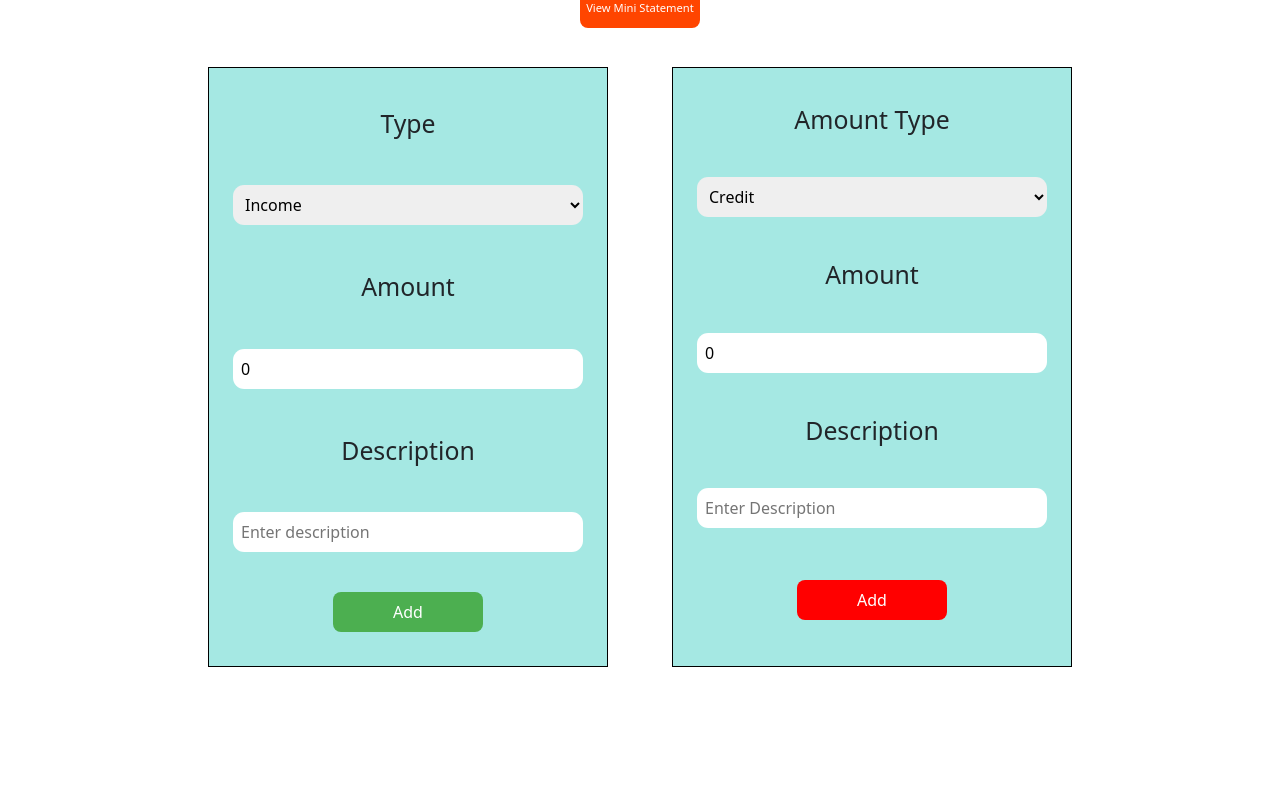
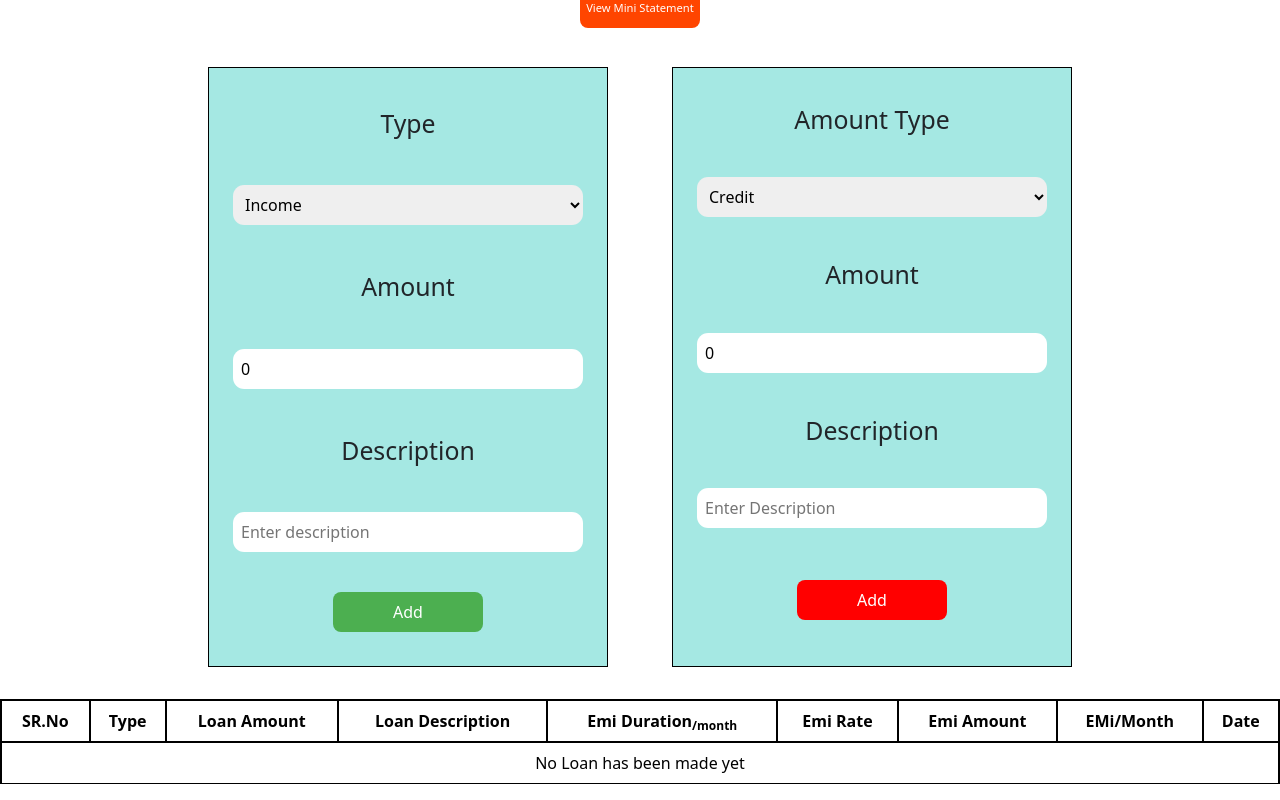
Before and after one commit to inurdream-abhi143/WalletWatch, a React (Vite) app: page / in a window 1280 px wide. Shown: the part 190-990 px from the top of the page. Before the commit the page ends 889 px from the top, so only its background shows below. Built offline with nearby package versions, Linux system fonts and the light colour scheme.

Commit message:
Added Loan history Table

```diff
--- a/src/App.jsx
+++ b/src/App.jsx
@@ -4,9 +4,11 @@ import AddRemBal from "./components/AddRemBal";
 import Loan from "./components/Loan";
 import MiniStatement from "./components/MiniStatement";
 import "./App.css";
+import { LoanHistory } from "./components/LoanHistory";
 
 const App = () => {
   const [transactionList, setTransactionList] = useState([]);
+  const [loanList, setLoanList] = useState([]);
   const [balance, setBalance] = useState(0);
   const [income, setIncome] = useState(0);
   const [expense, setExpense] = useState(0);
@@ -60,6 +62,11 @@ const App = () => {
 
   const handleLoan = (loanDetails) => {
     const { type, amount, emiRate, emiDuration } = loanDetails;
+
+    let emiToPay = 0;
+
+    let emiAmount = 0;
+
     const principal = Number(amount);
     const rate = Number(emiRate) / 12 / 100;
     const time = Number(emiDuration);
@@ -80,15 +87,27 @@ const App = () => {
           (principal * rate * Math.pow(1 + rate, time)) /
             (Math.pow(1 + rate, time) - 1)
         );
-        const emiAmount = parseFloat(emi.toFixed(2));
+        emiAmount = parseFloat(emi.toFixed(2));
         setEmi(emiAmount);
-        const emiToPay = parseFloat((emiAmount * time).toFixed(2));
+        emiToPay = parseFloat((emiAmount * time).toFixed(2));
         setLoanDue((prev) => prev + emiToPay);
       }
     } else if (type === "credit") {
       setLoan((prev) => prev + principal);
       setLoanDue((prev) => prev + principal);
     }
+    const loanInfo = {
+      type: type,
+      amount: principal,
+      description: loanDetails.description,
+      emiDuration: emiDuration,
+      emiRate: emiRate,
+      totalAmount: emiToPay,
+      emiperMonth: emiAmount,
+      date: loanDetails.date,
+    };
+    console.log(loanInfo);
+    setLoanList((prev) => [...prev, loanInfo]);
   };
 
   return (
@@ -120,6 +139,8 @@ const App = () => {
           <Loan handleLoan={handleLoan} />
         </div>
       )}
+
+      <LoanHistory loanList={loanList} />
     </>
   );
 };
--- a/src/components/Loan.jsx
+++ b/src/components/Loan.jsx
@@ -18,6 +18,7 @@ const Loan = ({ handleLoan }) => {
         description: loanDescription,
         emiRate: Number(emiRate),
         emiDuration: Number(emiDuration),
+        date: new Date().toLocaleDateString(),
       };
       handleLoan(loanDetails);
       setLoanAmount(0);
--- /dev/null
+++ b/src/components/LoanHistory.jsx
@@ -0,0 +1,47 @@
+export const LoanHistory = ({ loanList }) => {
+  return (
+    <>
+      <table className="table">
+        <thead>
+          <tr>
+            <th>SR.No</th>
+            <th>Type</th>
+            <th>Loan Amount</th>
+            <th>Loan Description</th>
+            <th>
+              Emi Duration
+              <sub>/month</sub>
+            </th>
+            <th>Emi Rate</th>
+            <th>Emi Amount</th>
+            <th>EMi/Month</th>
+            <th>Date</th>
+          </tr>
+        </thead>
+        <tbody>
+          {loanList.length === 0 ? (
+            <tr>
+              <td colSpan="9">No Loan has been made yet</td>
+            </tr>
+          ) : (
+            loanList.map((loan, index) => {
+              return (
+                <tr key={index}>
+                  <td>{index + 1}</td>
+                  <td>{loan.type}</td>
+                  <td>{loan.amount}</td>
+                  <td>{loan.description || " N / A"}</td>
+                  <td>{loan.emiDuration || " N / A"}</td>
+                  <td>{loan.emiRate || "N / A"}</td>
+                  <td>{loan.totalAmount || " N / A"}</td>
+                  <td>{loan.emiperMonth || "N/A"}</td>
+                  <td>{loan.date || " N / A"}</td>
+                </tr>
+              );
+            })
+          )}
+        </tbody>
+      </table>
+    </>
+  );
+};
```
